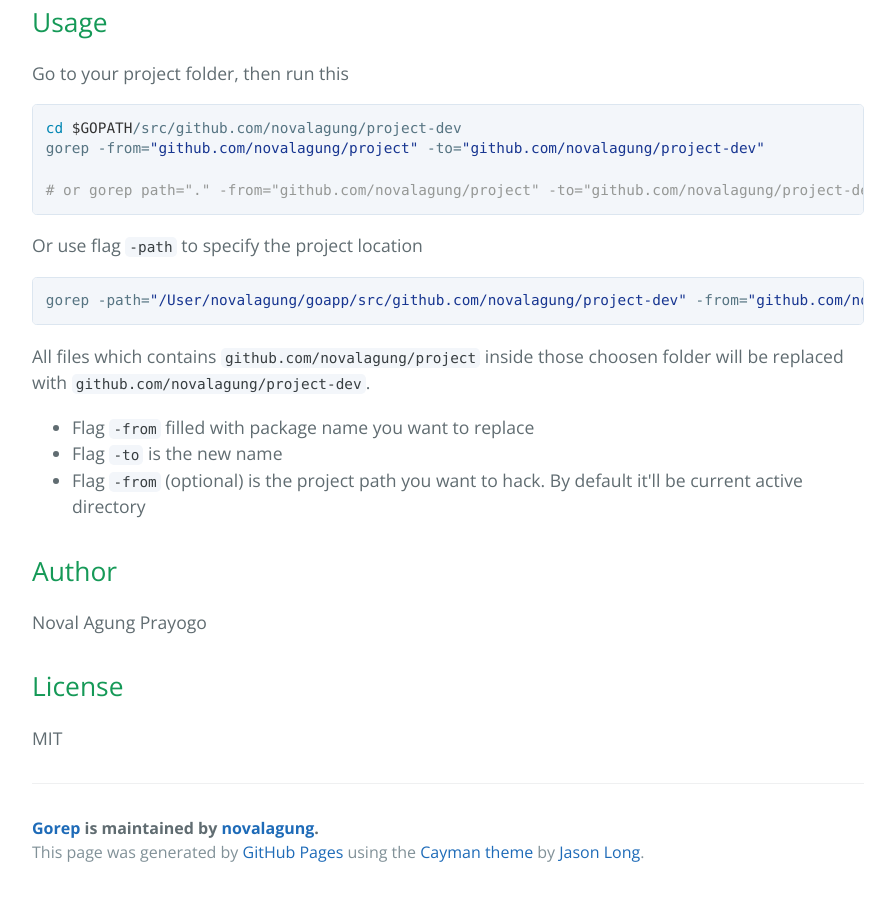
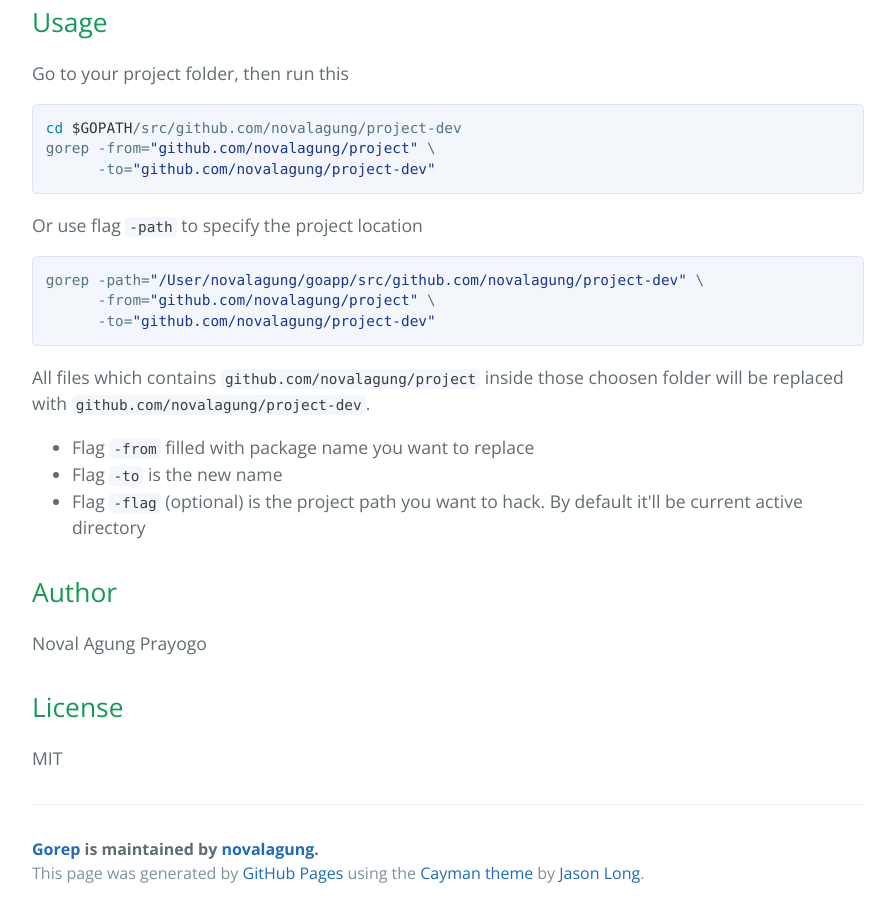
Before and after one commit to novalagung/gorep, a plain HTML site: page index.html in a window 1280 px wide. Shown: the part 1886-2803 px from the top of the page, without its empty margins (192-1087 px from the left). Before the commit the page ends 2782 px from the top, so only its background shows below. Drawn offline with nearby package versions, Linux system fonts and the light colour scheme.

```diff
--- a/index.html
+++ b/index.html
@@ -72,20 +72,21 @@
 <p>Go to your project folder, then run this</p>
 
 <div class="highlight highlight-source-shell"><pre><span class="pl-c1">cd</span> <span class="pl-smi">$GOPATH</span>/src/github.com/novalagung/project-dev
-gorep -from=<span class="pl-s"><span class="pl-pds">"</span>github.com/novalagung/project<span class="pl-pds">"</span></span> -to=<span class="pl-s"><span class="pl-pds">"</span>github.com/novalagung/project-dev<span class="pl-pds">"</span></span>
-
-<span class="pl-c"># or gorep path="." -from="github.com/novalagung/project" -to="github.com/novalagung/project-dev"</span></pre></div>
+gorep -from=<span class="pl-s"><span class="pl-pds">"</span>github.com/novalagung/project<span class="pl-pds">"</span></span> <span class="pl-cce">\ </span>
+      -to=<span class="pl-s"><span class="pl-pds">"</span>github.com/novalagung/project-dev<span class="pl-pds">"</span></span></pre></div>
 
 <p>Or use flag <code>-path</code> to specify the project location</p>
 
-<div class="highlight highlight-source-shell"><pre>gorep -path=<span class="pl-s"><span class="pl-pds">"</span>/User/novalagung/goapp/src/github.com/novalagung/project-dev<span class="pl-pds">"</span></span> -from=<span class="pl-s"><span class="pl-pds">"</span>github.com/novalagung/project<span class="pl-pds">"</span></span> -to=<span class="pl-s"><span class="pl-pds">"</span>github.com/novalagung/project-dev<span class="pl-pds">"</span></span></pre></div>
+<div class="highlight highlight-source-shell"><pre>gorep -path=<span class="pl-s"><span class="pl-pds">"</span>/User/novalagung/goapp/src/github.com/novalagung/project-dev<span class="pl-pds">"</span></span> \
+      -from=<span class="pl-s"><span class="pl-pds">"</span>github.com/novalagung/project<span class="pl-pds">"</span></span> \
+      -to=<span class="pl-s"><span class="pl-pds">"</span>github.com/novalagung/project-dev<span class="pl-pds">"</span></span></pre></div>
 
 <p>All files which contains <code>github.com/novalagung/project</code> inside those choosen folder will be replaced with <code>github.com/novalagung/project-dev</code>.</p>
 
 <ul>
 <li>Flag <code>-from</code> filled with package name you want to replace</li>
 <li>Flag <code>-to</code> is the new name</li>
-<li>Flag <code>-from</code> (optional) is the project path you want to hack. By default it'll be current active directory </li>
+<li>Flag <code>-flag</code> (optional) is the project path you want to hack. By default it'll be current active directory </li>
 </ul>
 
 <h2>
```
Also changed, not shown: params.json (+1 -1 lines).
